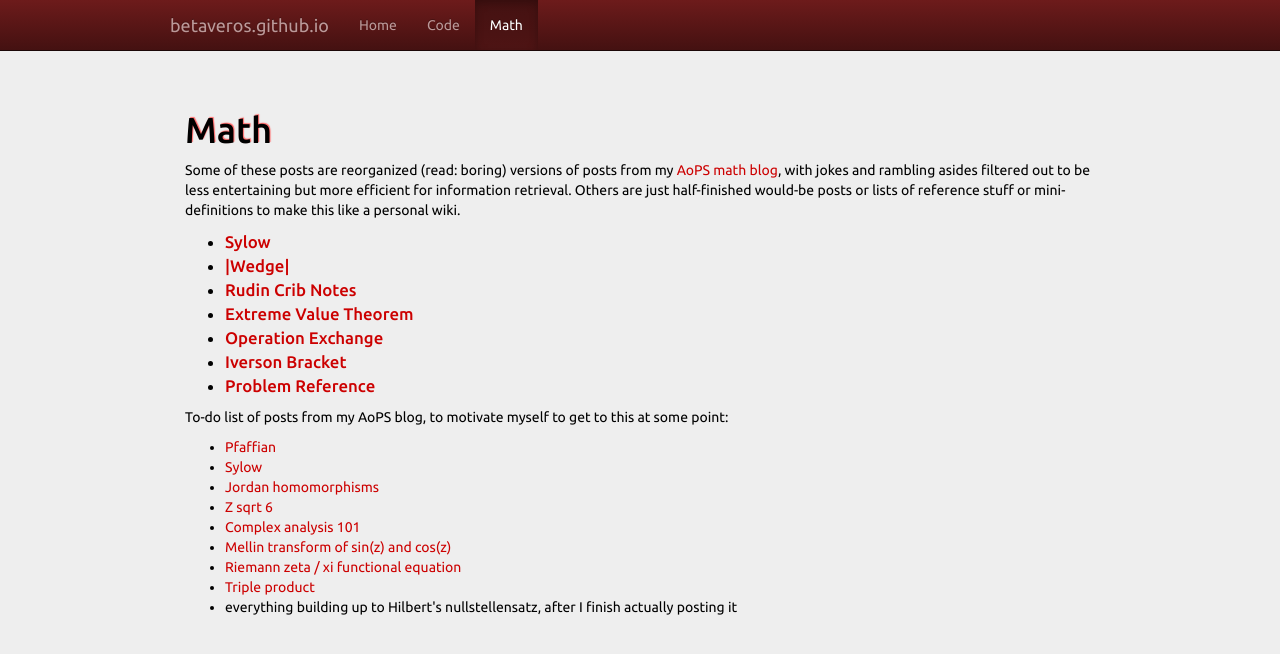
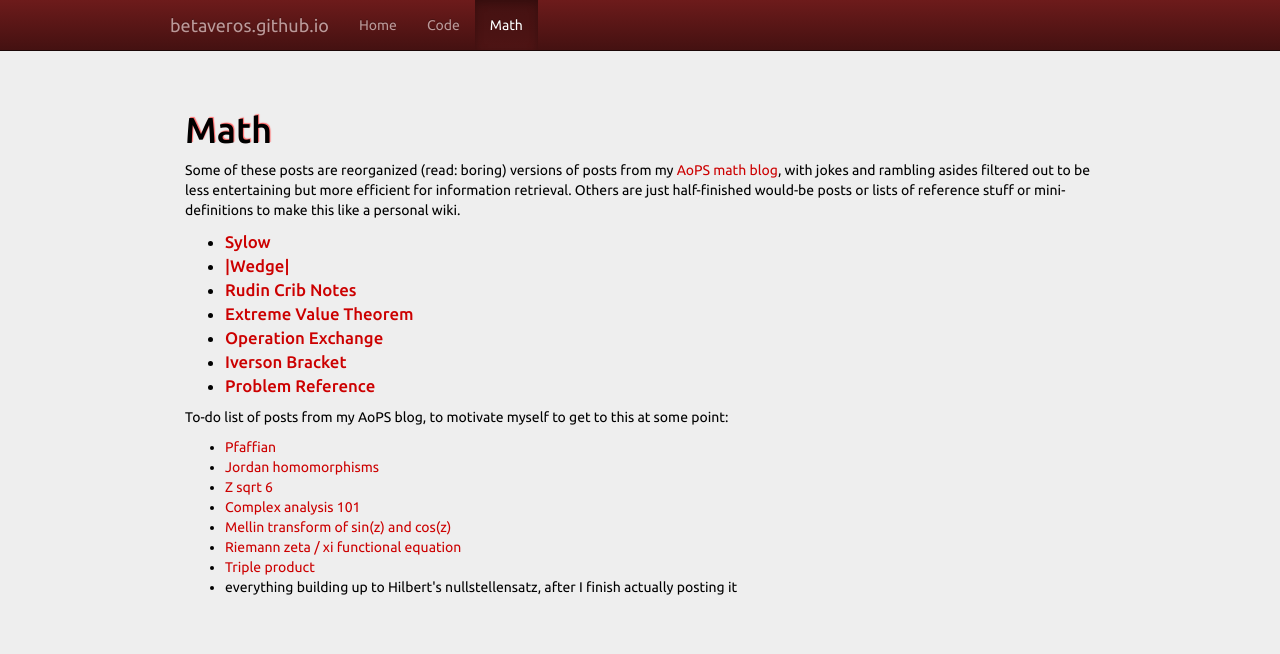
Before and after one commit to betaveros/betaveros.github.io, a Jekyll site: the page built from math/index.html, in a window 1280 px wide. Shown: the top 654 px of the page. Built offline with Jekyll 4.4.1, drawn with Linux system fonts in a browser that asks for light colours.

Commit message:
remove Sylow from to-do

```diff
--- a/math/index.html
+++ b/math/index.html
@@ -19,7 +19,6 @@
 <p>To-do list of posts from my AoPS blog, to motivate myself to get to this at some point:</p>
 <ul>
 <li><a href="http://www.artofproblemsolving.com/community/c1285h1034607">Pfaffian</a></li>
-<li><a href="http://www.artofproblemsolving.com/community/c1285h1035830">Sylow</a></li>
 <li><a href="http://www.artofproblemsolving.com/community/c1285h1036271">Jordan homomorphisms</a></li>
 <li><a href="http://www.artofproblemsolving.com/community/c1285h1036927">Z sqrt 6</a></li>
 <li><a href="http://www.artofproblemsolving.com/community/c1285h1042444">Complex analysis 101</a></li>
```
